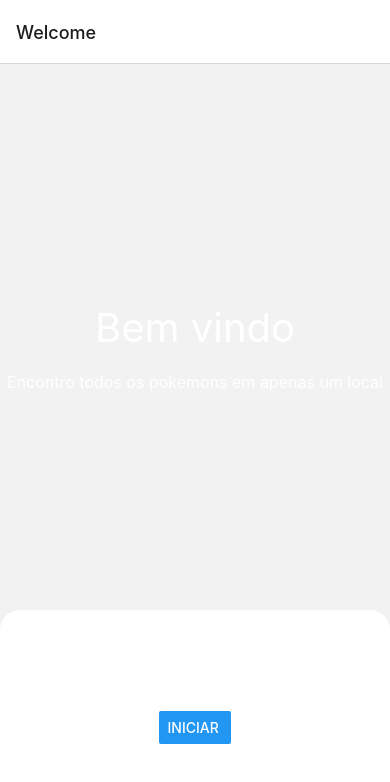
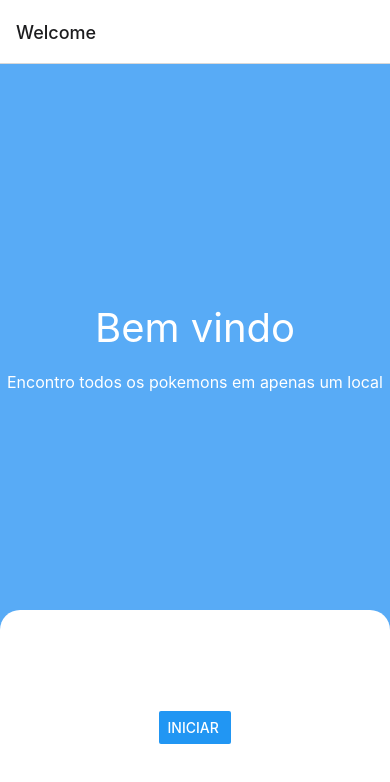
Before and after one commit to arleynm/App-Pokedex, a React Native app: screen / in a window 390 px wide. Shown: the top 782 px of the page. Built offline with nearby package versions, Linux system fonts and the light colour scheme.

Commit message:
Corrigindo hex

```diff
--- a/src/global/styles/theme.ts
+++ b/src/global/styles/theme.ts
@@ -5,8 +5,8 @@ export default {
     light_text: 'rgba(23, 23, 27, 0.6)',
     detail: '#747476',
 
-        text_white:'#fff',
-        backgroudWater: '##58ABF6',
+    text_white: '#fff',
+    backgroudWater: '#58ABF6',
 
     types: {
       water: '#4A90DA'
```
Lines whose indentation alone changed are shown as unchanged.
